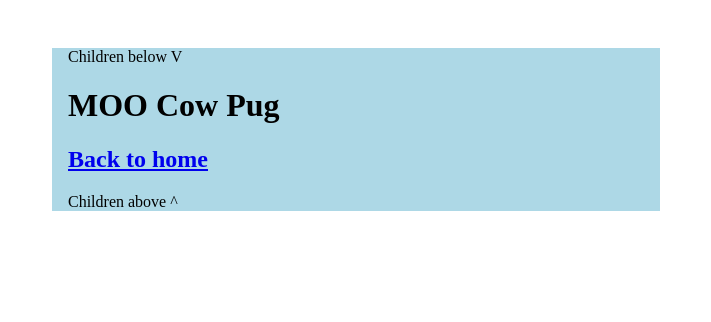
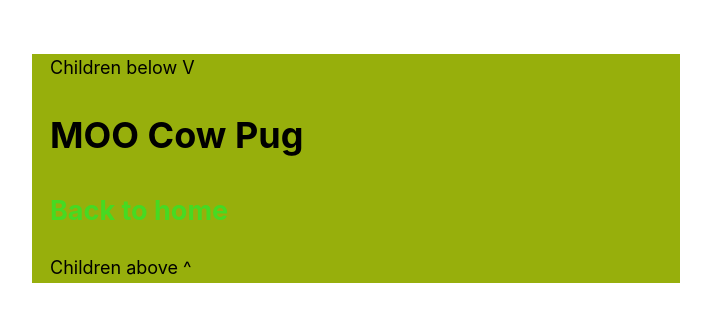
Before and after one commit to CheoR/nextjs-blog, a Next.js app: page /posts/first-post in a window 1280 px wide. Shown: the top 322 px of the page, without its empty margins (284-995 px from the left). Built offline with nearby package versions, Linux system fonts and the light colour scheme.

Commit message:
css: global css example.

```diff
--- a/components/layout.module.css
+++ b/components/layout.module.css
@@ -2,5 +2,5 @@
   max-width: 36rem;
   padding: 0 1rem;
   margin: 3rem auto 6rem;
-  background: lightblue;
+  background: rgb(151, 175, 12);
 }
--- /dev/null
+++ b/pages/_app.js
@@ -0,0 +1,8 @@
+import React from 'react'
+import '../styles/global.css'
+
+const App = ({ Component, pageProps}) => {
+  return <Component { ...pageProps } />
+}
+
+export default App
--- /dev/null
+++ b/styles/global.css
@@ -0,0 +1,28 @@
+html,
+body {
+  padding: 0;
+  margin: 0;
+  font-family: -apple-system, BlinkMacSystemFont, Segoe UI, Roboto, Oxygen, Ubuntu,
+    Cantarell, Fira Sans, Droid Sans, Helvetica Neue, sans-serif;
+  line-height: 1.6;
+  font-size: 18px;
+}
+
+* {
+  box-sizing: border-box;
+}
+
+a {
+  color: #46da22;
+  text-decoration: none;
+}
+
+a:hover {
+  text-decoration: underline;
+  background: red;
+}
+
+img {
+  max-width: 100%;
+  display: block;
+}
```
